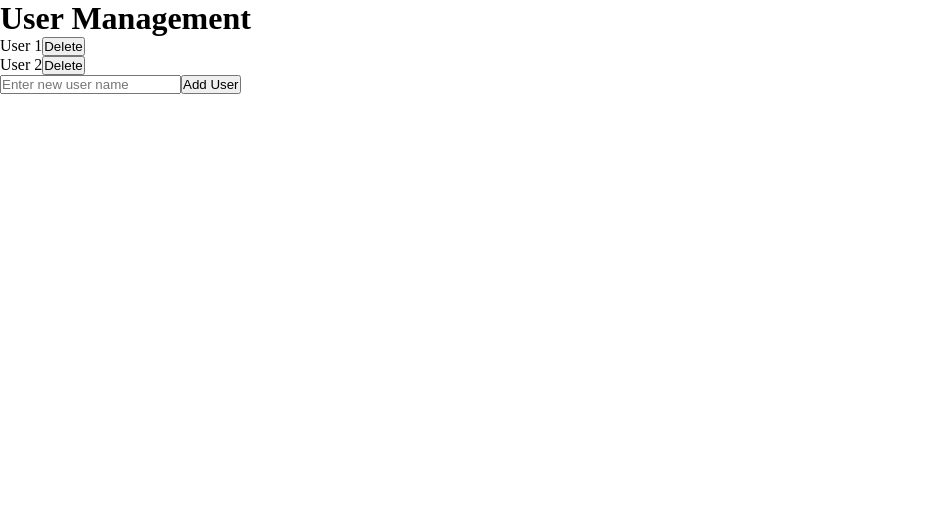
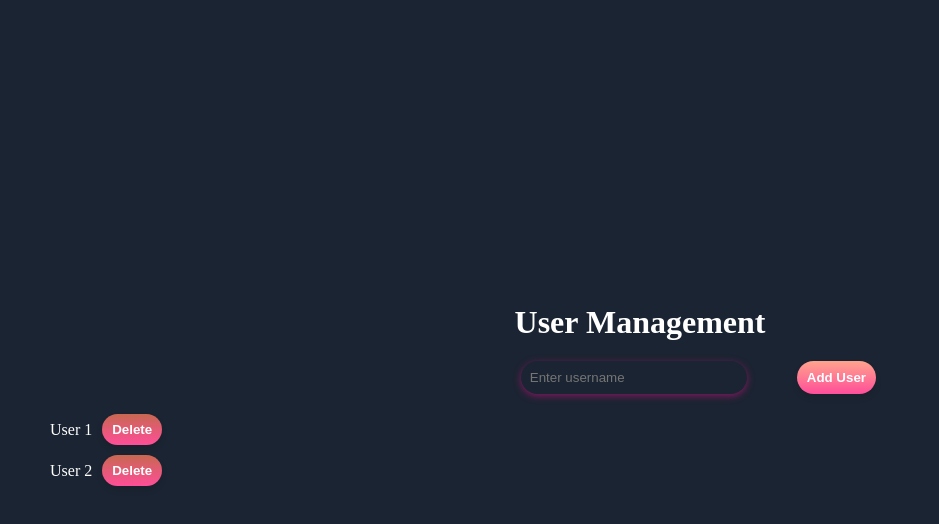
Before and after one commit to fikireguale/comp307-proj, a React (Create React App) app in the folder frontend/: page /discussion/1/1 in a window 1280 px wide. Both pictures are taken after a click on the button "Manage Users". Shown: the top 524 px of the page, without its empty margins (0-939 px from the left). Built offline with nearby package versions, Linux system fonts and the light colour scheme.

Commit message:
add user-management

```diff
--- a/frontend/src/index.css
+++ b/frontend/src/index.css
@@ -594,3 +594,106 @@
   padding-left: 30px;
   background: transparent;
 }
+
+.userManagement{
+  background: #1B2432;
+  display: flex;
+  flex-direction: column;
+  align-items: center;
+  justify-content: center;
+  height: 100vh;
+  padding: 50px;
+}
+
+.userManagement h1{
+  color:white;
+  text-align: center;
+
+  margin-bottom: 20px;
+  width: 40%
+}
+
+.userManagement .inputNewUser {
+  width: 40%;
+  display: flex;
+  margin-bottom: 20px;
+  justify-content: flex-end;
+}
+
+.userManagement .inputNewUser button {
+  margin-left: 40px;
+  padding: 8px 10px;
+  text-align: center;
+  background-image: linear-gradient(180deg, #ffa48d, #ff4e98);
+  color: white;
+  font-weight: bold;
+  border: none;
+  border-radius: 25px;
+  text-decoration: none;
+  display: inline-block;
+  box-shadow: 0 4px 6px rgba(0, 0, 0, 0.1);
+  transition: all 0.3s ease;
+  cursor: pointer;
+  outline: none;
+}
+
+.userManagement .inputNewUser button:hover {
+  box-shadow: 0 5px 10px #7C93C3;
+  transform: scale(1.05);
+}
+
+.userManagement .inputNewUser input {
+  background-color: transparent;
+  width: calc(50% - 10px);
+  padding: 9px ;
+  border-radius: 20px;
+  border: none;
+  box-shadow: 0 2px 7px #80185F;
+  margin-right: 10px; /* Adjust spacing between input and button */
+  display: flex;
+  color: white;
+}
+
+.userManagement .inputNewUser input:hover {
+  background-color: transparent;
+  box-shadow: 0 5px 10px #7C93C3;
+  transform: scale(1.05);
+  color: white;
+}
+.userManagement .deleteUser {
+  width: 100%;
+  display: flex;
+  align-items: center;
+  flex-direction: column;
+  align-items: flex-start;
+}
+
+
+.userManagement .deleteUser div {
+  display: flex;
+  align-items: center;
+  margin-bottom: 10px;
+
+}
+
+.userManagement .deleteUser .user {
+  margin-right: 10px;
+  color: white;
+}
+
+.userManagement .deleteUser button {
+  padding: 8px 10px;
+  text-align: center;
+  background-image: linear-gradient(180deg, #c76851, #ff4e98);
+  color: white;
+  font-weight: bold;
+  border: none;
+  border-radius: 25px;
+  text-decoration: none;
+  display: inline-block;
+  box-shadow: 0 4px 6px rgba(0, 0, 0, 0.1);
+  transition: all 0.3s ease;
+  cursor: pointer;
+  outline: none;
+
+}
--- a/frontend/src/pages/userManagement.js
+++ b/frontend/src/pages/userManagement.js
@@ -2,14 +2,15 @@ import React, { useState } from 'react';
 
 const UserManagement = () => {
   const [users, setUsers] = useState([
-    { name: "User 1", icon: '../assets/user1.png' },
-    { name: "User 2", icon: '../assets/user2.png' }
+    { name: "User 1" },
+    { name: "User 2"}
   ]);
   const [newUserName, setNewUserName] = useState('');
 
   const addUser = () => {
+    //chack whether the user exists before
     if (newUserName) {
-      setUsers([...users, { name: newUserName, icon: '../assets/default.png' }]);
+      setUsers([...users, { name: newUserName }]);
       setNewUserName('');
     }
   };
@@ -21,23 +22,24 @@ const UserManagement = () => {
   return (
     <div className='userManagement'>
       <h1>User Management</h1>
-      <div>
+      <div className='inputNewUser'>
+        <input
+          type="text"
+          value={newUserName}
+          onChange={(e) => setNewUserName(e.target.value)}
+          placeholder="Enter username"
+        />
+        <button onClick={addUser}>Add User</button>
+      </div>
+      <div className='deleteUser'>
         {users.map((user, index) => (
           <div key={index}>
-            <span>{user.name}</span>
+            <span className='user'>{user.name}</span>
             <button onClick={() => deleteUser(user.name)}>Delete</button>
           </div>
         ))}
       </div>
-      <div>
-        <input
-          type="text"
-          value={newUserName}
-          onChange={(e) => setNewUserName(e.target.value)}
-          placeholder="Enter new user name"
-        />
-        <button onClick={addUser}>Add User</button>
-      </div>
+
     </div>
   );
 };
```
